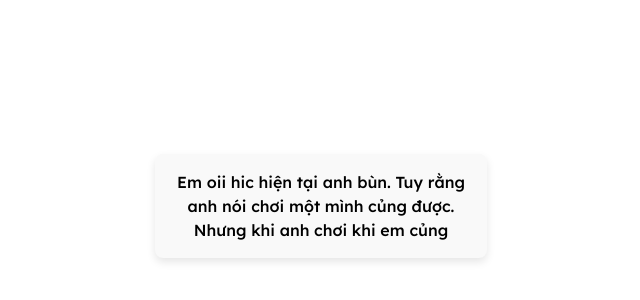
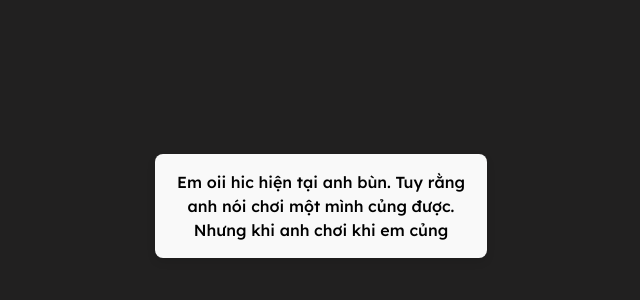
Before and after one commit to huukhim/LongTamThu, a plain HTML site: page index.html in a window 1280 px wide. Shown: the part 194-494 px from the top of the page, without its empty margins (319-959 px from the left). Drawn offline with Linux system fonts and the light colour scheme.

Commit message:
index.html

```diff
--- a/index.html
+++ b/index.html
@@ -9,6 +9,7 @@
       @import url("https://fonts.googleapis.com/css2?family=Lexend:wght@500&display=swap");
 
       body {
+        background-color: #212020;
         display: flex;
         justify-content: center;
         align-items: center;
```
